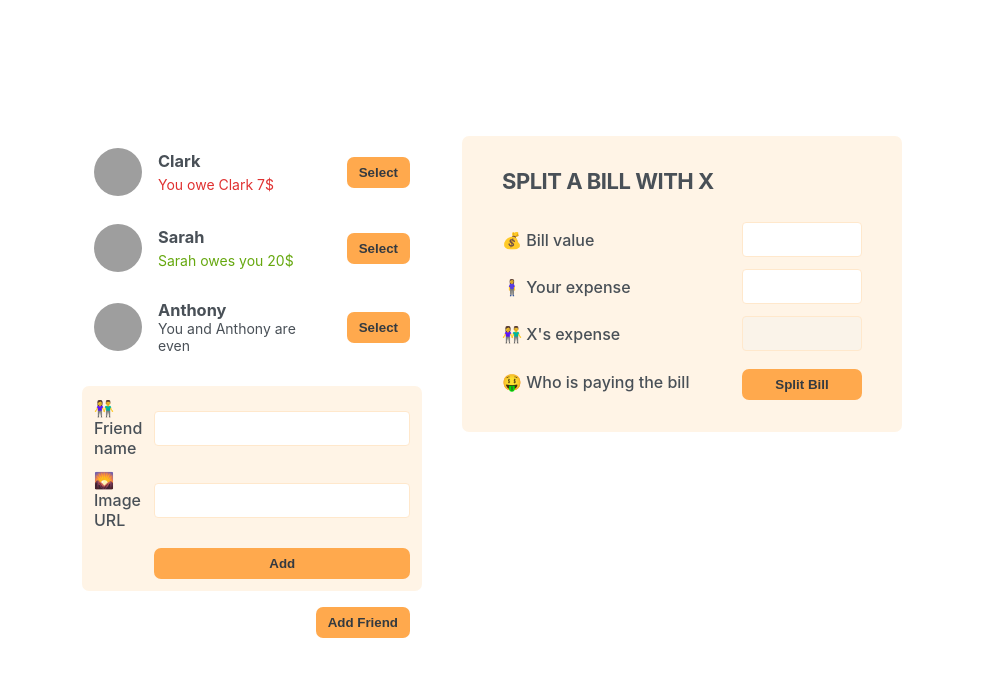
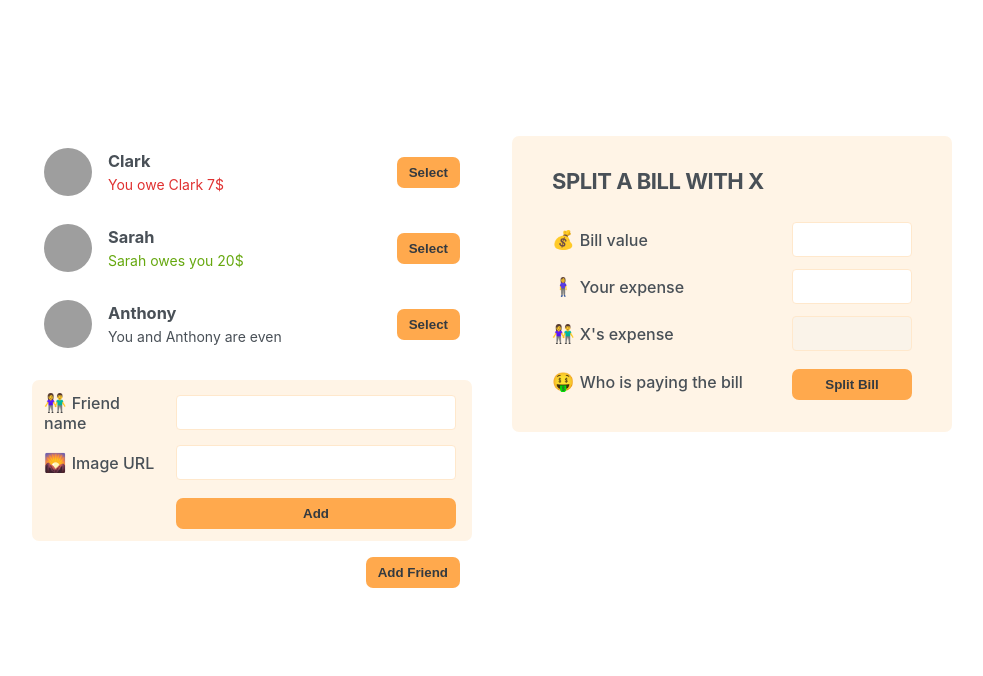
Before and after one commit to carlosaflach/Eat--n-split-Project, a React (Create React App) app: page / in a window 1280 px wide. Shown: the top 676 px of the page, without its empty margins (148-1131 px from the left). Built offline with nearby package versions, Linux system fonts and the light colour scheme; grey boxes are pictures that could not be loaded; the HTML template or start-up script is replaced by a standard one.

Commit message:
styles: update grid layout

```diff
--- a/src/index.css
+++ b/src/index.css
@@ -28,7 +28,7 @@ body {
 .app {
   min-height: 66vh;
   display: grid;
-  grid-template-columns: 34rem 44rem;
+  grid-template-columns: 44rem 44rem;
   column-gap: 4rem;
   align-items: start;
 }
@@ -118,7 +118,7 @@ form {
 }
 
 .form-add-friend {
-  grid-template-columns: 1fr 1.5fr;
+  grid-template-columns: 12rem 28rem;
   margin-bottom: 1.6rem;
   padding: 1.2rem;
 }
@@ -132,11 +132,11 @@ label {
   font-weight: 500;
 }
 
-/* label::first-letter {
+label::first-letter {
   display: inline-block;
   margin-right: 1px;
   font-size: 1.8rem;
-} */
+}
 
 input,
 select {
```
